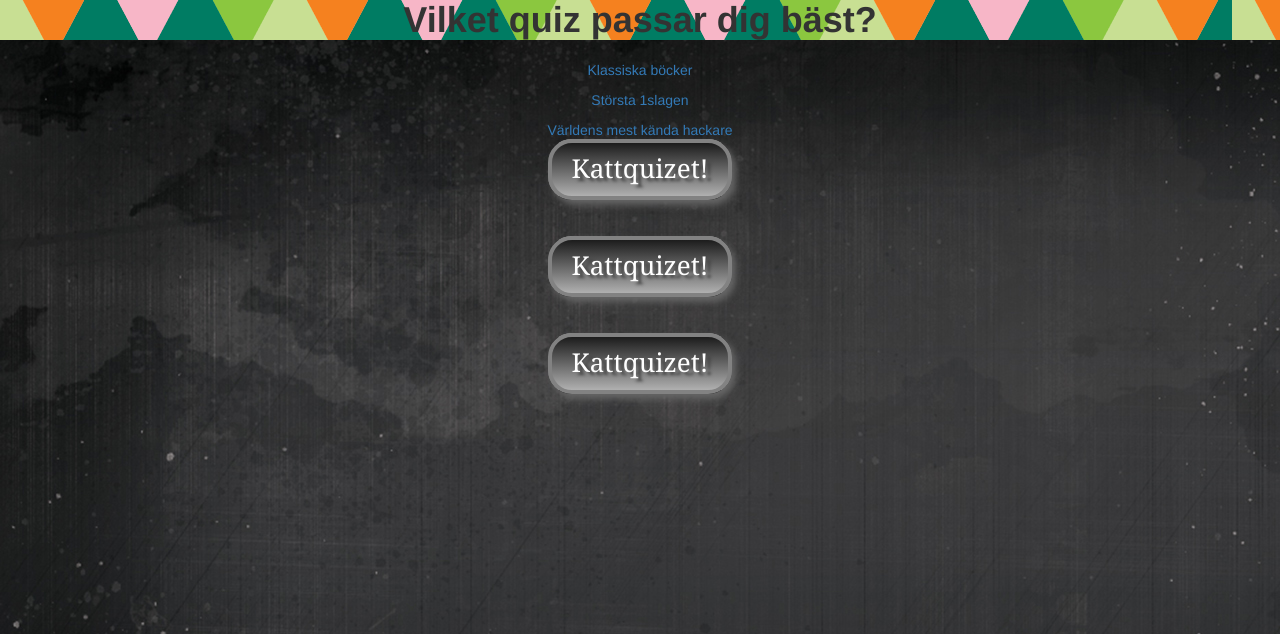
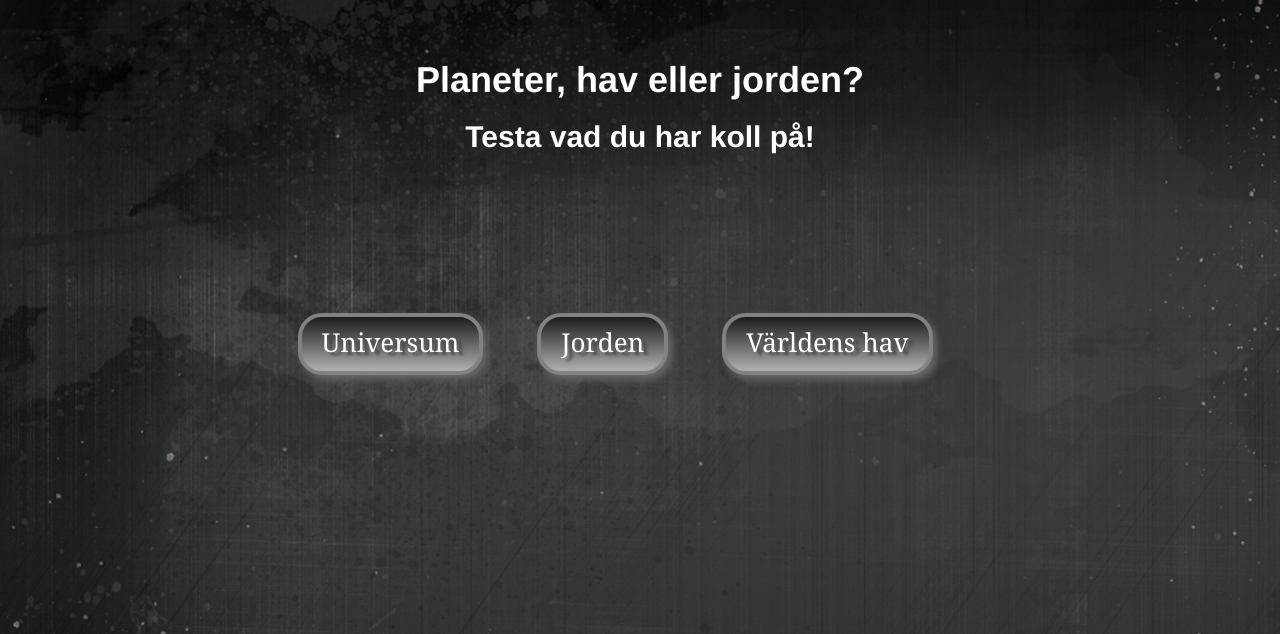
Before and after one commit to hannacantwell/quizproject, a Django app: page / in a window 1280 px wide. Shown: the top 634 px of the page. Run offline with Django 3.2, Linux system fonts and the light colour scheme; some libraries are stand-ins or nearby versions.

Commit message:
maaaany changes

```diff
--- a/quiz/templates/quiz/Start.html
+++ b/quiz/templates/quiz/Start.html
@@ -9,31 +9,27 @@
 <title>Cantwell's quizes</title>
 </head>
 <body>
-<h1>Vilket quiz passar dig bäst?</h1>
-<h2></h2>
+<div class="header">
+<h1>Planeter, hav eller jorden?</h1>
+<h2>Testa vad du har koll på!</h2>
 {% for quiz in quizzes %}
-    <p><a href="{% url 'quiz_page' quiz.quiz_number %}">
-        {{ quiz.name }}
+
     </a></p>
 {% endfor %}
 <div class="container">
 	<div class="row">
-	<div class="col-md-12"><span class="rubrik"><a href="quiz.html" class="button">Kattquizet!</span></a><br>
+	<div class="col-md-12">
+{% for quiz in quizzes %}
+  <span class="rubrik"><a href="{% url 'quiz_page' quiz.quiz_number %}" class="button">{{ quiz.name }}</span></a>
 
 
-  <span class="undertext"><br><br><br></span>
+  <span class="undertext"></span>
 
-  <span class="rubrik"><a href="quiz.html" class="button">Kattquizet!</span></a><br>
+{% endfor %}
 
 
-  <span class="undertext"><br><br><br></span>
-
-  <span class="rubrik"><a href="quiz.html" class="button" class="button2">Kattquizet!</span></a><br>
-
-  <span class="undertext"><br><br><br></span></div>
-
 	</div>
-	</div>
+	</div
 
 <script src="https://ajax.googleapis.com/ajax/libs/jquery/1.12.4/jquery.min.js"></script>
 <script src="js/bootstrap.min.js"></script>
--- a/quiz/templates/quiz/question.html
+++ b/quiz/templates/quiz/question.html
@@ -15,9 +15,7 @@
 	<p>{{ answer3 }}</p>
 <div class="container">
 	<div class="row">
-	<div class="col-md-3 column1"></div>
-		<div class="col-md-6 column2">Svara på frågan nedan. Fuska inte!<br><br>
-		<p class="question">Hur många dagar finns det på ett år?<br><br></p>
+		<div class="col-md-12 column2">Hur många dagar finns det på ett år?<br><br></div>
 <ul class="answers">
 <input type="radio" name="q1" value="a" id="q1a"><label for="q1a">&nbsp;235</label><br/>
 <input type="radio" name="q1" value="b" id="q1b"><label for="q1b">&nbsp;150</label><br/>
--- a/quiz/views.py
+++ b/quiz/views.py
@@ -3,18 +3,18 @@ from django.shortcuts import render
 quizzes = [
 	{
 		"quiz_number": 1,
-   		"name": "Klassiska böcker",
-	   	"description": "Hur bra kan du dina klassiker?"
+   		"name": "Universum",
+	   	"description": "Har du koll på vintergatan?"
 	},
 	{
 		"quiz_number": 2,
-   	   	"name": "Största 1slagen",
-	   	"description": "Kan du dina lag?"
+   	   	"name": "Jorden",
+	   	"description": "Hur mycket vet du om vår planet?"
 	},
 	{
 		"quiz_number": 3,
-   	    	"name": "Världens mest kända hackare",
-	    	"description": "Hackerhistoria är viktigt, kan du den?"	},
+   	    	"name": "Världens hav",
+	    	"description": "Vad för fiskar simmar i våra hav?"	},
 ]
 
 
--- a/static/quiz.css
+++ b/static/quiz.css
@@ -6,8 +6,10 @@ body {background-image: url(/static/scuffedstatic_dark_1920x1234.jpg);
 	font-weight: bold;}
 
 h1{font-weight: bold;
-	background-image: url(/static/pattern_lunding.png);
-	margin-top: auto;}
+	color: #ffffff;
+	margin-top: 60px;}
+
+
 
 h2 {font-weight: bold;
 	color: #ffffff;}
@@ -34,17 +36,21 @@ h2 {font-weight: bold;
   padding: 7px 20px 10px 20px;
   border: solid #828282 4px;
   text-decoration: none;
+  margin-top: 150px;
+  margin-right: 50px;
+  display:inline-block;
 }
 
-.button2:hover {
+.button:hover {
   background: #5c2f59;
   background-image: -webkit-linear-gradient(top, #5c2f59, #9888a3);
   background-image: -moz-linear-gradient(top, #5c2f59, #9888a3);
   background-image: -ms-linear-gradient(top, #5c2f59, #9888a3);
   background-image: -o-linear-gradient(top, #5c2f59, #9888a3);
   background-image: linear-gradient(to bottom, #5c2f59, #9888a3);
-  text-decoration: none;
-}
+  text-decoration: none;}
+
+a:hover{color: #ffffff;}
 
 .undertext {
 	color: #ffffff;
@@ -58,18 +64,12 @@ h2 {font-weight: bold;
 	font-weight: bold;
 	text-decoration: underline;}
 
-.column2 {box-shadow: 10px 10px 5px #888888;
-
-
-
-}
-
-.column20{font: 20pt/1 Arial, Helvetica, sans-serif;
-	font-weight: bold;
-	background-image: url(/static/butterfly-png-image-20.png);
-	background-repeat: repeat-y;
-	height: 900px;}
+.column2 {color: #ffffff;
+		font: 20pt/1 Arial, Helvetica, sans-serif;}
 
 .question {font: 12pt/1 Arial, Helvetica, sans-serif;
 	font-weight: bold;
 	color: #ffffff;}
+
+.rubrik {color: #ffffff;
+		a:link: color}
```
